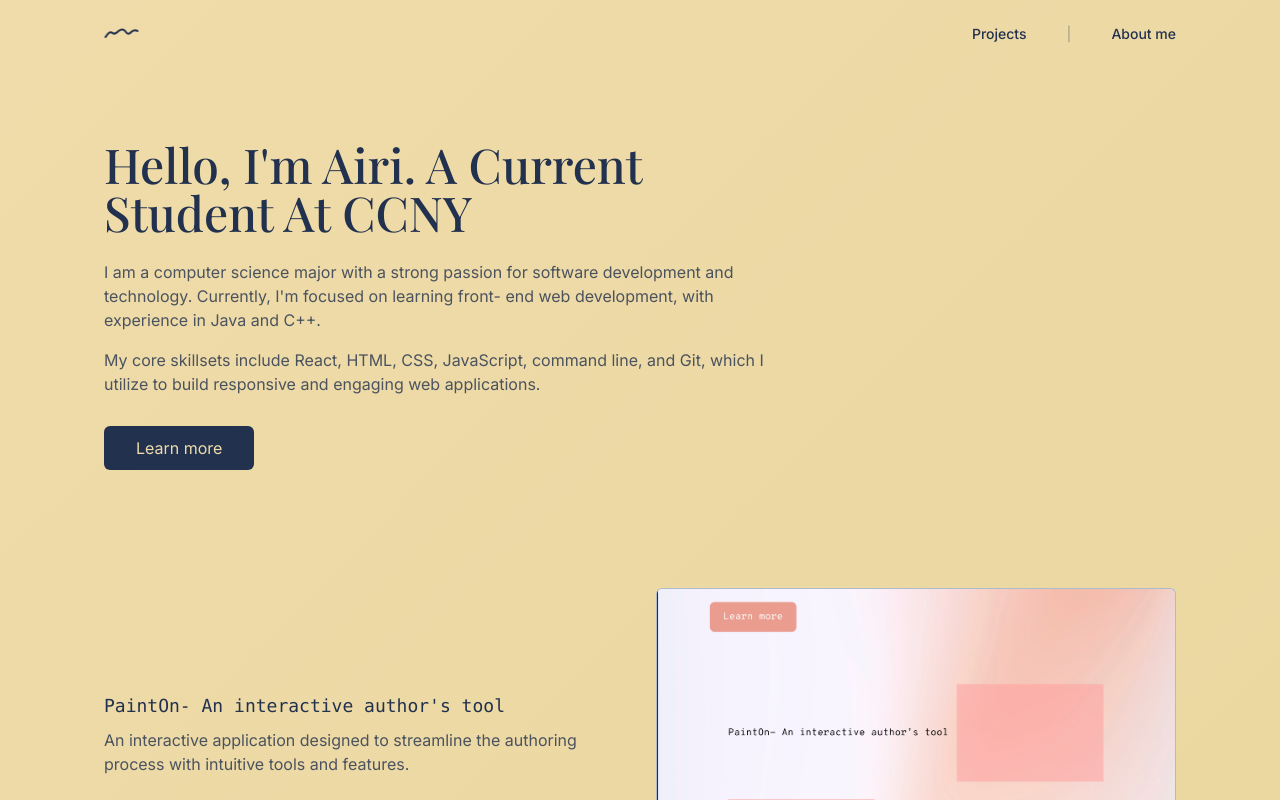
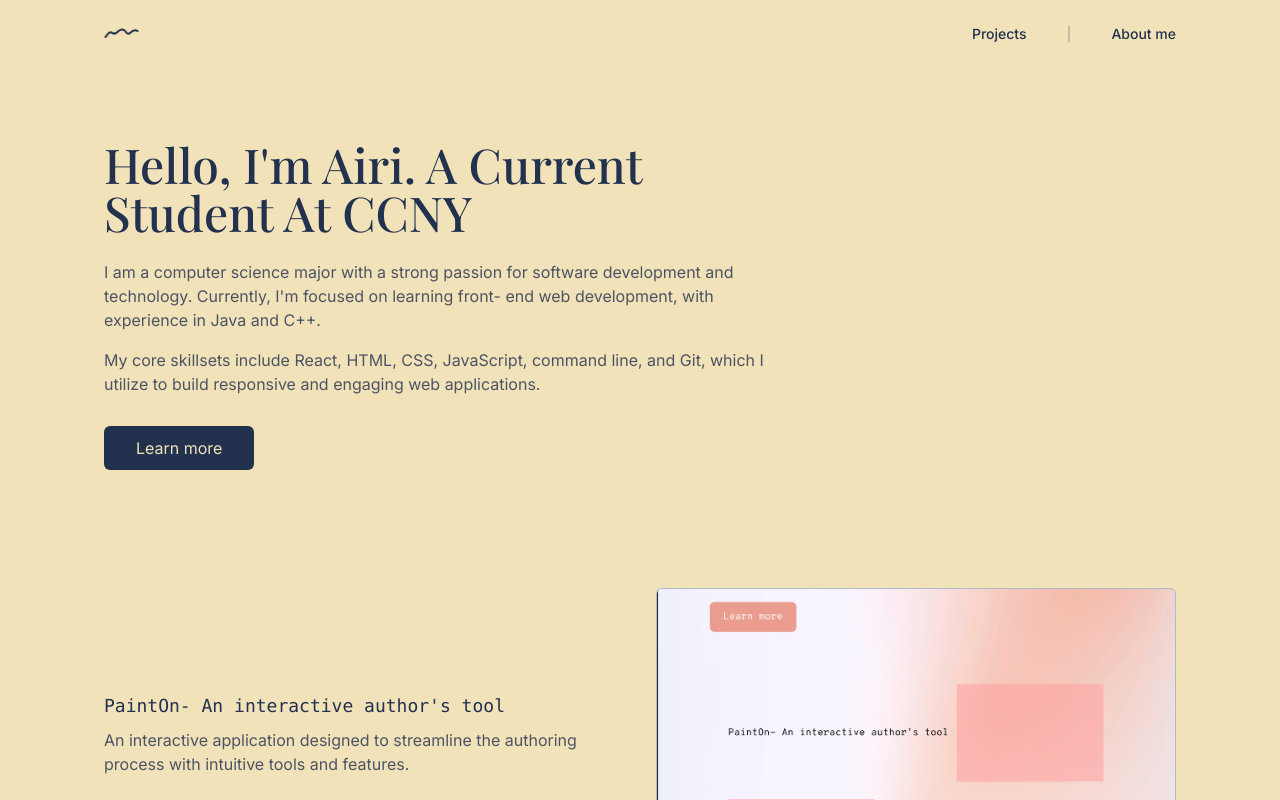
Before and after one commit to AiriYX/portfolio, a React (Vite) app: page / in a window 1280 px wide. Shown: the top 800 px of the page. Built offline with nearby package versions, Linux system fonts and the light colour scheme.

Commit message:
Refactor: Update background color
Update the background color to #F2E2BA.

```diff
--- a/src/index.css
+++ b/src/index.css
@@ -1,4 +1,3 @@
-
 @import url('https://fonts.googleapis.com/css2?family=Playfair+Display:wght@400;500;600;700&display=swap');
 @import url('https://fonts.googleapis.com/css2?family=Inter:wght@300;400;500;600&display=swap');
 
@@ -65,6 +64,6 @@
   }
 
   .wheat-gradient-bg {
-    background: linear-gradient(135deg, #EFDCAA 0%, #E8D399 100%);
+    background-color: #F2E2BA;
   }
 }
--- a/tailwind.config.ts
+++ b/tailwind.config.ts
@@ -1,4 +1,3 @@
-
 import type { Config } from "tailwindcss";
 
 export default {
@@ -63,13 +62,11 @@ export default {
           border: 'hsl(var(--sidebar-border))',
           ring: 'hsl(var(--sidebar-ring))'
         },
-        // New color palette
         navy: "#22314E",
-        wheat: "#EFDCAA",
+        wheat: "#F2E2BA",
         frenchgray: "#BECBDA",
         green: "#13531B",
         russet: "#7D451B",
-        // Default portfolio colors updated to match new palette
         portfolio: {
           bg: "#EFDCAA",
           accent: "#13531B",
```
Lines whose indentation alone changed are shown as unchanged.
